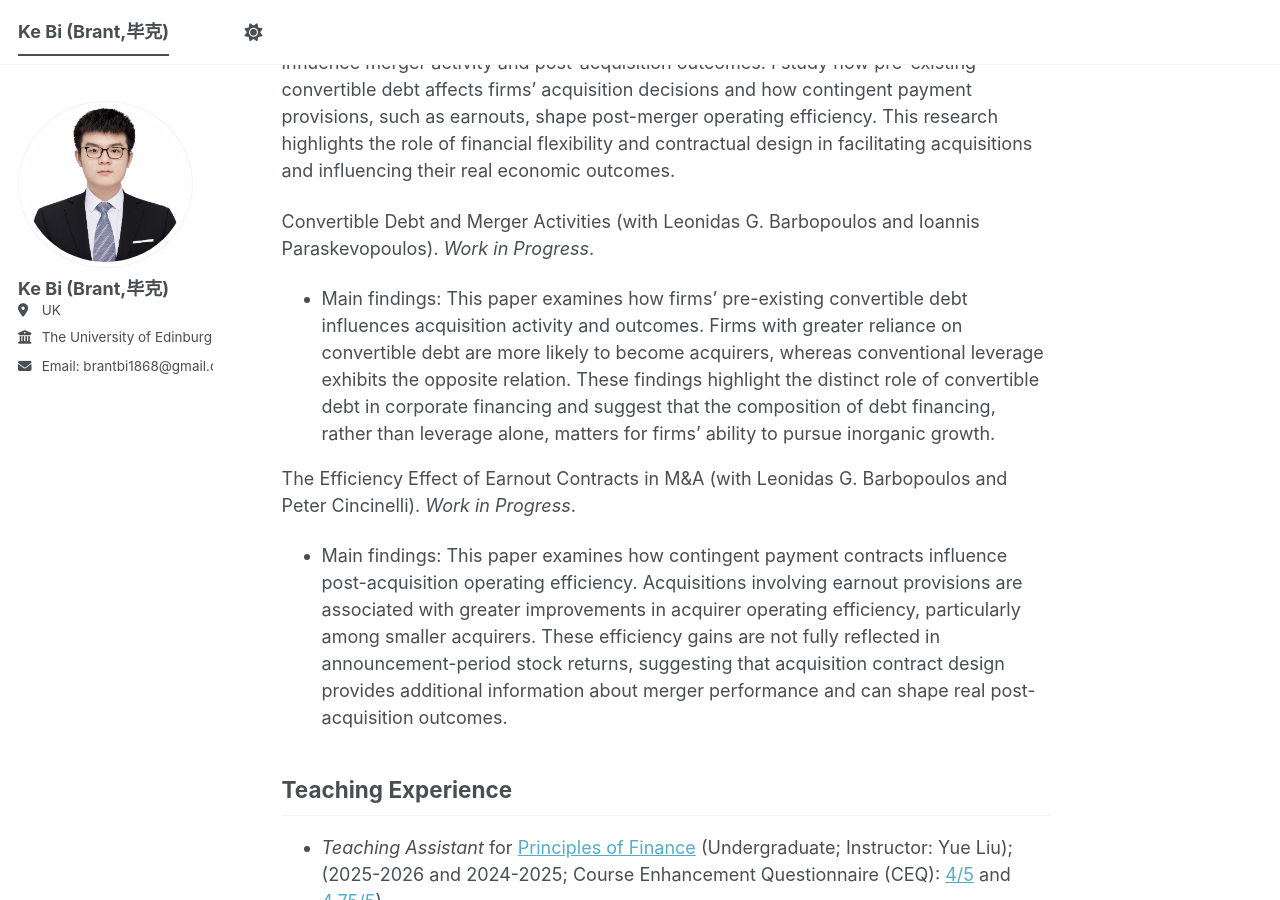
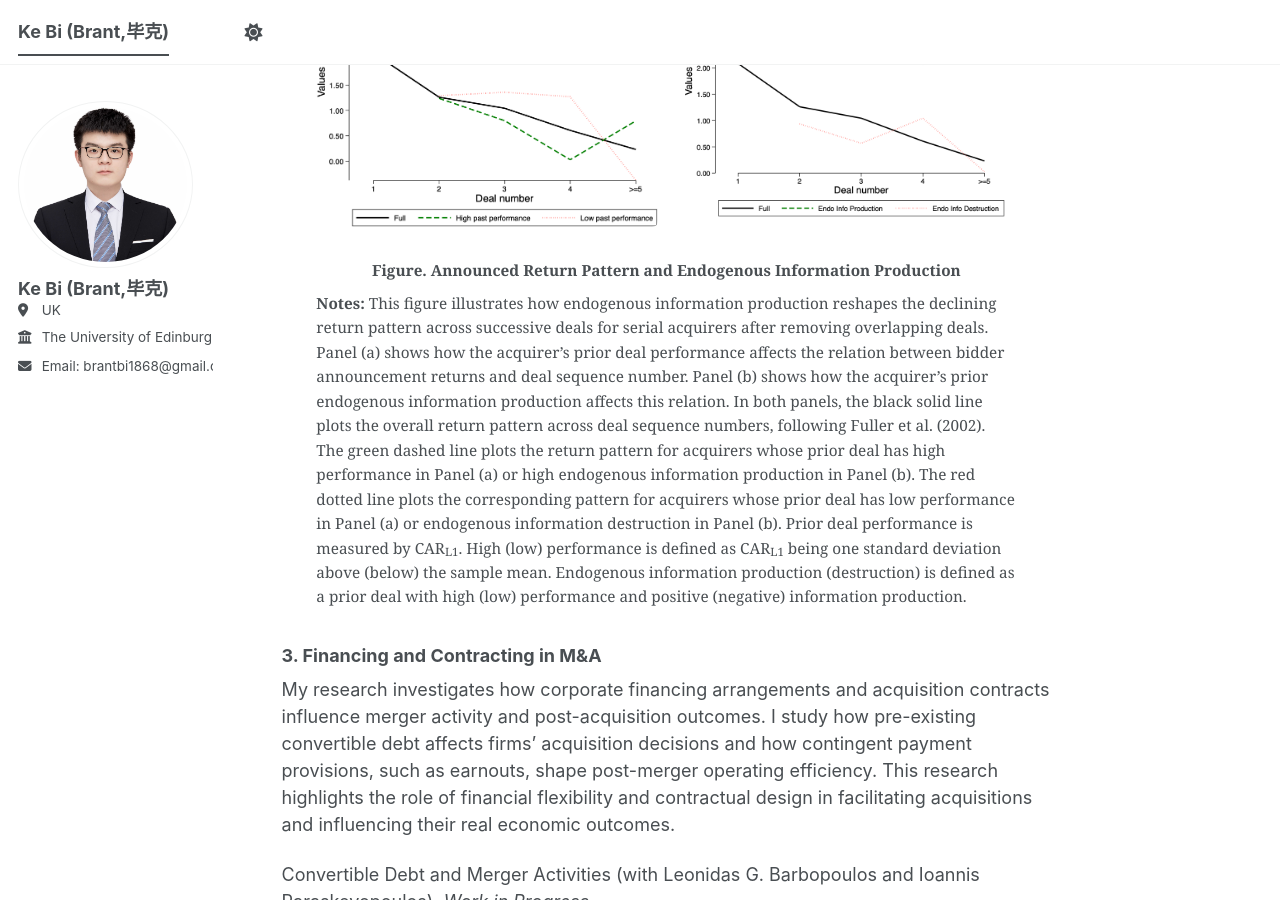
Before and after one commit to brant1868/brant1868.github.io, a Jekyll site: the page built from _pages/about.md, in a window 1280 px wide and 900 px high, scrolled down 3942 px. Built offline with Jekyll 4.4.1, drawn with Linux system fonts in a browser that asks for light colours; a script bundle is joined from its source files by our own code; library files that are not in the unit come from our copies.

Commit message:
Update about.md

```diff
--- a/_pages/about.md
+++ b/_pages/about.md
@@ -99,7 +99,6 @@ This research explores how information quality, information production, and lear
 [Share Price Noise and the 52-Week High Effect in M&A](https://drive.google.com/file/d/1i0QTdoGMnttnxHFrSVfVea26Ls04gZNa/view?usp=drive_link){:target="_blank" } (with Leonidas G. Barbopoulos, Yue Liu, and Jo Danbolt). _Working Paper_.
 - Main findings: This paper examines how the informational composition of target stock prices shapes reference-point dependence in takeover pricing and outcomes. A higher share of price noise strengthens the sensitivity of takeover premiums to the target's 52-week high, but the associated bidder announcement-return penalty disappears, while the completion advantage of offers above the 52-week high weakens. The amplification effect is concentrated among undervalued targets, suggesting that stronger reference-point dependence in noisier information environments does not necessarily imply bidder overpayment.
 - Presentations: AFA2025-Poster, EFMA2025, FMA2025
-
 <figure style="
   display: block;
   width: 100%;
@@ -159,6 +158,80 @@ This research explores how information quality, information production, and lear
 
 [A Win-to-win Explanation of Extraordinary Acquirers](https://drive.google.com/file/d/1zAFkscCTH0avC7iFt44_ZkrethvgdwDa/view?usp=sharing){:target="_blank" } (with Leonidas G. Barbopoulos and Yue Liu). _Working Paper_.
 - Main findings: This paper examines why some serial acquirers consistently outperform others through the lens of endogenous information production. Following a high-return acquisition, subsequent acquisition returns are higher when the previous deal generates improvements in the informativeness of the acquirer's stock price. The effect is concentrated among firms experiencing improvements in stock liquidity, consistent with information production alleviating financial frictions and helping sustain acquisition performance across successive deals.
+<figure style="
+  display: block;
+  width: 100%;
+  max-width: 700px;
+  margin: 24px auto 32px auto;
+  padding: 0;
+  float: none;
+  text-align: center;
+  color: inherit;
+">
+  <!-- Two images side by side -->
+  <div style="
+    display: flex;
+    flex-direction: row;
+    justify-content: center;
+    align-items: flex-start;
+    gap: 16px;
+    width: 100%;
+    margin: 0 auto;
+  ">
+    <img
+      src="{{ '/images/research/WinWin_1.png' | relative_url }}"
+      alt="Announced return pattern by prior deal performance"
+      style="
+        display: block;
+        width: calc(50% - 8px);
+        height: auto;
+        box-sizing: border-box;
+        background: #ffffff;
+        border-radius: 6px;
+      ">
+    <img
+      src="{{ '/images/research/WinWin_2.png' | relative_url }}"
+      alt="Announced return pattern by prior endogenous information production"
+      style="
+        display: block;
+        width: calc(50% - 8px);
+        height: auto;
+        box-sizing: border-box;
+        background: #ffffff;
+        border-radius: 6px;
+      ">
+  </div>
+  <!-- Caption and Notes -->
+  <figcaption style="
+    margin-top: 12px;
+    font-size: 0.85em;
+    line-height: 1.6;
+    color: inherit;
+  ">
+    <div style="
+      text-align: center;
+      font-weight: 600;
+      margin-bottom: 8px;
+    ">
+      Figure. Announced Return Pattern and Endogenous Information Production
+    </div>
+    <div style="
+      text-align: left;
+      font-weight: 400;
+    ">
+      <strong>Notes:</strong>
+      This figure illustrates how endogenous information production reshapes the declining return pattern across successive deals for serial acquirers after removing overlapping deals.
+      Panel (a) shows how the acquirer’s prior deal performance affects the relation between bidder announcement returns and deal sequence number.
+      Panel (b) shows how the acquirer’s prior endogenous information production affects this relation.
+      In both panels, the black solid line plots the overall return pattern across deal sequence numbers, following Fuller et al. (2002).
+      The green dashed line plots the return pattern for acquirers whose prior deal has high performance in Panel (a) or high endogenous information production in Panel (b).
+      The red dotted line plots the corresponding pattern for acquirers whose prior deal has low performance in Panel (a) or endogenous information destruction in Panel (b).
+      Prior deal performance is measured by CAR<sub>L1</sub>.
+      High (low) performance is defined as CAR<sub>L1</sub> being one standard deviation above (below) the sample mean.
+      Endogenous information production (destruction) is defined as a prior deal with high (low) performance and positive (negative) information production.
+    </div>
+  </figcaption>
+</figure>
 
 
 ### 3. Financing and Contracting in M&A
```
